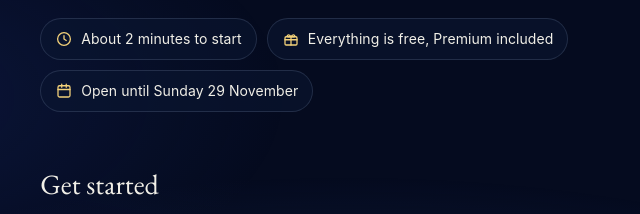
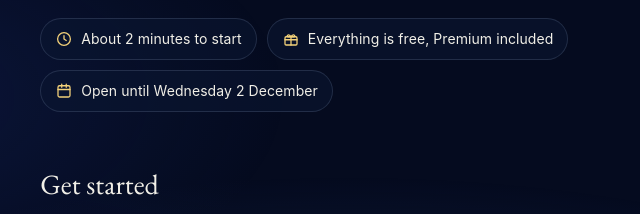
Before and after one commit to stellina-app/stellina-web, a plain HTML site: page beta/index.html in a window 1280 px wide. Shown: the part 463-677 px from the top of the page, 291-931 px from the left. Drawn offline with Linux system fonts and the light colour scheme.

Commit message:
Beta page: open until Wednesday 2 December
Co-Authored-By: Claude Opus 5.5 <noreply@anthropic.com>
Claude-Session: https://claude.ai/code/session_01DMEVQCKyhoMwHgF2iyuCgq

```diff
--- a/beta/index.html
+++ b/beta/index.html
@@ -399,7 +399,7 @@ document.addEventListener('DOMContentLoaded', function () {
 <ul class="bt-facts">
 <li><svg width="22" height="22" viewBox="0 0 24 24" fill="none" stroke="currentColor" stroke-width="1.7" stroke-linecap="round" stroke-linejoin="round" aria-hidden="true"><circle cx="12" cy="12" r="8.5"/><path d="M12 7.5V12l3 2"/></svg>About 2 minutes to start</li>
 <li><svg width="22" height="22" viewBox="0 0 24 24" fill="none" stroke="currentColor" stroke-width="1.7" stroke-linecap="round" stroke-linejoin="round" aria-hidden="true"><rect x="4" y="9" width="16" height="11" rx="1.5"/><path d="M12 9v11M4 13h16"/><path d="M12 9c-1.5-3-5-3-5-1s3 1 5 1c2 0 5 1 5-1s-3.5-2-5 1Z"/></svg>Everything is free, Premium included</li>
-<li><svg width="22" height="22" viewBox="0 0 24 24" fill="none" stroke="currentColor" stroke-width="1.7" stroke-linecap="round" stroke-linejoin="round" aria-hidden="true"><rect x="4" y="5" width="16" height="15" rx="2"/><path d="M4 10h16M9 3v4M15 3v4"/></svg>Open until Sunday 29 November</li>
+<li><svg width="22" height="22" viewBox="0 0 24 24" fill="none" stroke="currentColor" stroke-width="1.7" stroke-linecap="round" stroke-linejoin="round" aria-hidden="true"><rect x="4" y="5" width="16" height="15" rx="2"/><path d="M4 10h16M9 3v4M15 3v4"/></svg>Open until Wednesday 2 December</li>
 </ul>
 
 <h2>Get started</h2>
```
